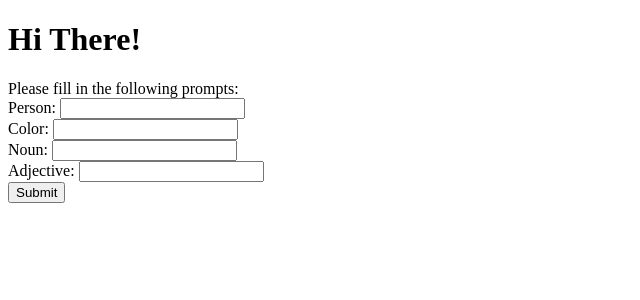
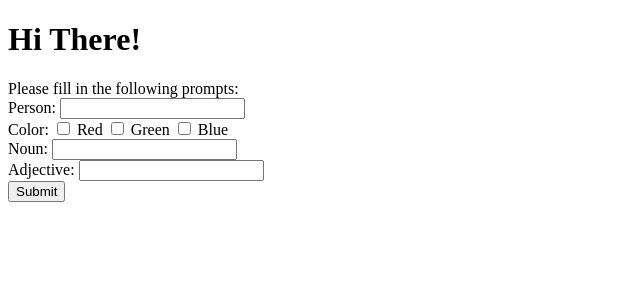
Before and after one commit to georgiaschmitt/movie-rating-app, a Flask app: template madlibs/templates/game.html in a window 1280 px wide. Shown: the top 300 px of the page, without its empty margins (0-640 px from the left). Run offline with Flask 2, Linux system fonts and the light colour scheme; the template is opened without the code that fills it, so the values that code supplies are empty.

Commit message:
added jinja and made the checkbox for color
Co-authored-by: Sam Gillis <61370193+SamGillis@users.noreply.github.com>

```diff
--- a/madlibs/madlibs.py
+++ b/madlibs/madlibs.py
@@ -1,6 +1,6 @@
 """A madlib game that compliments its users."""
 
-from random import choice
+from random import choice, sample
 
 from flask import Flask, render_template, request
 
@@ -13,6 +13,7 @@ AWESOMENESS = [
     'oh-so-not-meh', 'brilliant', 'ducky', 'coolio', 'incredible', 'wonderful',
     'smashing', 'lovely',
 ]
+
 
 @app.route('/')
 def start_here():
@@ -34,11 +35,12 @@ def greet_person():
 
     player = request.args.get("person")
 
-    compliment = choice(AWESOMENESS)
+    compliments = sample(AWESOMENESS,3)
 
     return render_template("compliment.html",
                         person=player,
-                        compliment=compliment)
+                        compliments=compliments)
+
 
 @app.route('/game')
 def show_madlib_form():
@@ -55,14 +57,16 @@ def show_madlib_form():
 def show_madlib():
     """Shows user's madlib"""
     person = request.args.get("person")
-    color = request.args.get("color")
+    color = request.args.getlist("color")
+    color = ', '.join(color)
     noun = request.args.get("noun")
     adj = request.args.get("adj")
+
     return render_template("madlib.html",
-                            person=person,
-                            color=color,
-                            noun=noun,
-                            adjective=adj)
+                           person=person,
+                           color=color,
+                           noun=noun,
+                           adjective=adj)
 
 
 if __name__ == '__main__':
--- a/madlibs/templates/game.html
+++ b/madlibs/templates/game.html
@@ -7,14 +7,22 @@
     <h1>Hi There!</h1>
 
     <form action="/madlib">
-        <label>Please fill in the following prompts:</label>
+      <label>Please fill in the following prompts:</label>
       <div>
         <label for="person">Person:</label>
         <input type="text" name="person" id="person" />
       </div>
       <div>
-        <label for="color">Color:</label>
-        <input type="text" name="color" id="color" />
+        <label>Color:</label>
+
+        <input type="checkbox" name="color" value="red" />
+        <label>Red</label>
+
+        <input type="checkbox" name="color" value="green" />
+        <label>Green</label>
+
+        <input type="checkbox" name="color" value="blue" />
+        <label>Blue</label>
       </div>
       <div>
         <label for="noun">Noun:</label>
@@ -24,7 +32,7 @@
         <label for="adj">Adjective:</label>
         <input type="text" name="adj" id="adj" />
       </div>
-      <input type="submit">
+      <input type="submit" />
     </form>
   </body>
 </html>
```
Also changed, not shown: madlibs/templates/compliment.html (+9 -1 lines).
